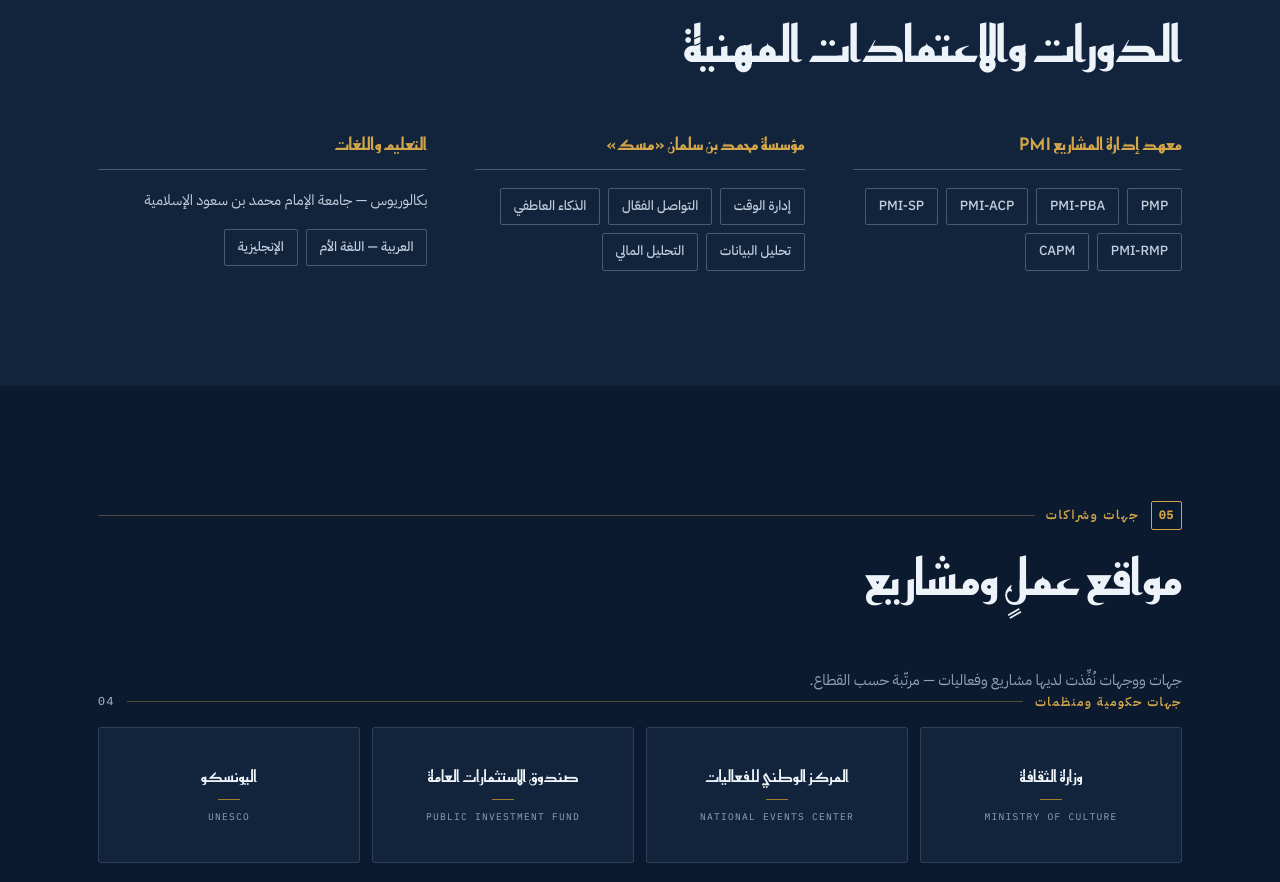
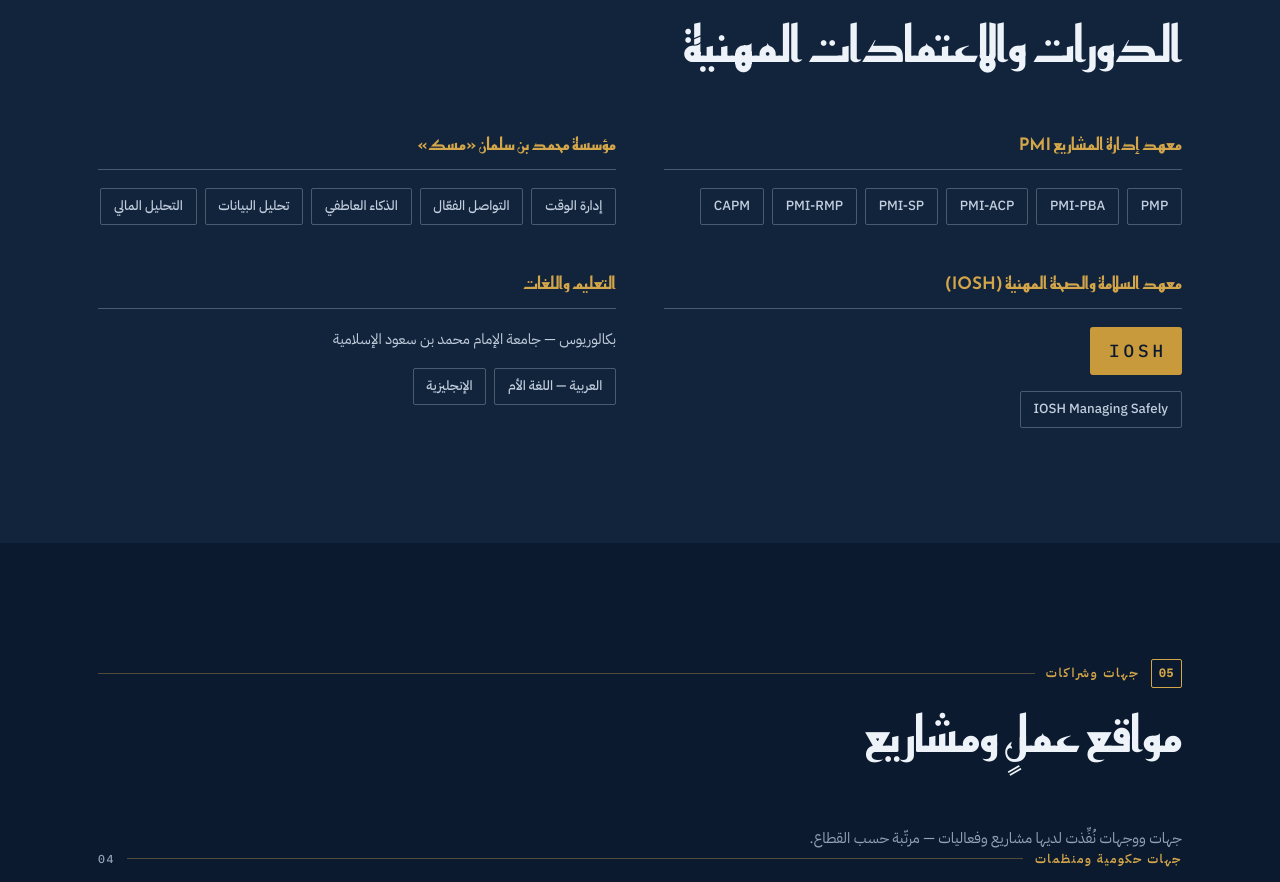
Before and after one commit to Turke1/taldrees-Portfolio, a plain HTML site: page index.html in a window 1280 px wide. Shown: the part 4141-5023 px from the top of the page. Drawn offline with Linux system fonts and the light colour scheme.

Commit message:
Add the IOSH credential block
Fourth block in section 04: Institution of Occupational Safety and Health,
carrying IOSH Managing Safely, in both languages.

The IOSH roundel is a registered trademark and no licensed file exists in
this repo, so the mark is set typographically — a gold plate on the same
logic as the CTA and the "current" badge — rather than redrawn, which would
be imitation rather than design. A .cred-logo slot is styled and documented
for the day the official file arrives.

Pins the credentials grid to two columns. With a fourth block, auto-fit
settled on three and stranded the last card alone on its own row — the same
trap that section 05's bands of four were shaped to avoid. Two columns tile
four exactly; four columns would too, but squeeze the six PMI chips into a
235px track.

Co-Authored-By: Claude Opus 5 <noreply@anthropic.com>

```diff
--- a/assets/css/main.css
+++ b/assets/css/main.css
@@ -1511,10 +1511,18 @@ html[lang="en"] .org-ar {
 }
 
 /* ═══════════════════ 04 — CREDENTIALS ═══════════════════ */
+/* Four blocks, so the column count is pinned rather than left to auto-fit:
+   at minmax(16.5rem, …) the grid settled on three columns and stranded the
+   fourth alone on its own row. Two columns tile 4 exactly; four columns would
+   too, but squeeze the six PMI chips into a 235px track. */
 .creds-grid {
   display: grid;
-  grid-template-columns: repeat(auto-fit, minmax(16.5rem, 1fr));
+  grid-template-columns: repeat(2, minmax(0, 1fr));
   gap: clamp(2rem, 4vw, 3rem);
+}
+
+@media (max-width: 620px) {
+  .creds-grid { grid-template-columns: minmax(0, 1fr); }
 }
 
 .cred-block h3 {
@@ -1524,6 +1532,42 @@ html[lang="en"] .org-ar {
   padding-block-end: 0.85rem;
   margin-block-end: 1.15rem;
   border-block-end: 1px solid var(--rule-strong);
+}
+
+/* Typographic stand-in for an institution's mark — a plate, not a line of
+   text, so it reads as a logo lockup beside the credential chips. Swap for
+   <img class="cred-logo"> when a licensed file exists. */
+.cred-mark {
+  display: inline-flex;
+  align-items: center;
+  justify-content: center;
+  margin-block-end: 1rem;
+  padding: 0.5rem 0.95rem;
+  font-family: var(--font-mono);
+  font-size: 1.1rem;
+  font-weight: 500;
+  letter-spacing: 0.22em;
+  text-indent: 0.22em;   /* re-centres text that letter-spacing pushes left */
+  color: var(--on-gold);
+  background: var(--gold-fill);
+  border-radius: 3px;
+}
+
+.cred-logo {
+  display: block;
+  height: 40px;
+  width: auto;
+  max-width: 100%;
+  object-fit: contain;
+  margin-block-end: 1rem;
+  filter: grayscale(1);
+  opacity: 0.85;
+  transition: filter 0.3s var(--ease), opacity 0.3s var(--ease);
+}
+
+.cred-block:hover .cred-logo {
+  filter: none;
+  opacity: 1;
 }
 
 .cred-edu {
--- a/index.html
+++ b/index.html
@@ -602,6 +602,18 @@
             </ul>
           </div>
 
+          <!-- The IOSH roundel is a registered trademark and no licensed file
+               exists here, so the mark is set typographically. To use the real
+               one, replace the .cred-mark <p> with:
+               <img class="cred-logo" src="assets/img/iosh.svg" alt="IOSH" width="96" height="40"> -->
+          <div class="cred-block reveal" data-en="&lt;h3&gt;Institution of Occupational Safety and Health (IOSH)&lt;/h3&gt;&lt;p class=&quot;cred-mark&quot; dir=&quot;ltr&quot; aria-hidden=&quot;true&quot;&gt;IOSH&lt;/p&gt;&lt;ul class=&quot;chip-list&quot; role=&quot;list&quot;&gt;&lt;li dir=&quot;ltr&quot;&gt;IOSH Managing Safely&lt;/li&gt;&lt;/ul&gt;">
+            <h3>معهد السلامة والصحة المهنية <bdi dir="ltr">(IOSH)</bdi></h3>
+            <p class="cred-mark" dir="ltr" aria-hidden="true">IOSH</p>
+            <ul class="chip-list" role="list">
+              <li dir="ltr">IOSH Managing Safely</li>
+            </ul>
+          </div>
+
           <div class="cred-block reveal" data-en="&lt;h3&gt;Education and languages&lt;/h3&gt;&lt;p class=&quot;cred-edu&quot;&gt;BA &amp;mdash; Imam Muhammad ibn Saud Islamic University&lt;/p&gt;&lt;ul class=&quot;chip-list&quot; role=&quot;list&quot;&gt;&lt;li&gt;Arabic &amp;mdash; native&lt;/li&gt;&lt;li&gt;English&lt;/li&gt;&lt;/ul&gt;">
             <h3>التعليم واللغات</h3>
             <p class="cred-edu">بكالوريوس — جامعة الإمام محمد بن سعود الإسلامية</p>
```
